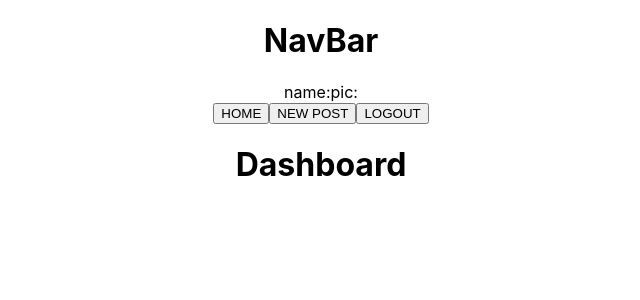
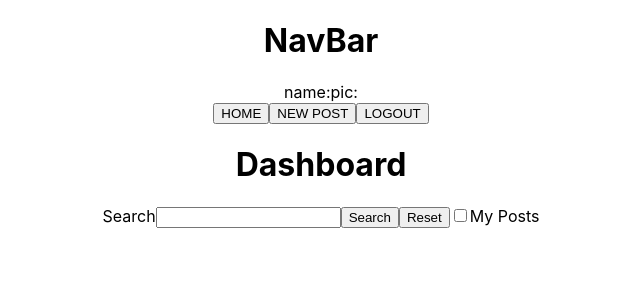
Before and after one commit to angelikahoeflich/my-second-simulation, a React (Create React App) app: page /#/dashboard in a window 1280 px wide. Shown: the top 300 px of the page, without its empty margins (319-959 px from the left). Built offline with nearby package versions, Linux system fonts and the light colour scheme; what redux-promise-middleware would draw is missing.

Commit message:
okay some things are working

```diff
--- a/src/components/Dashboard.js
+++ b/src/components/Dashboard.js
@@ -1,10 +1,25 @@
 import React, { Component } from 'react'
 
 export class Dashboard extends Component {
+  constructor(){
+    super()
+
+    this.state = {
+      myPosts: true
+    }
+  }
   render() {
     return (
       <div>
         <h1>Dashboard</h1>
+        <label for="search">Search</label>
+        <input type="text"/>
+        <button>Search</button>
+        <button>Reset</button>
+
+        <input type="checkbox"/>
+        <label for="myPosts">My Posts</label>
+
       </div>
     )
   }
```
